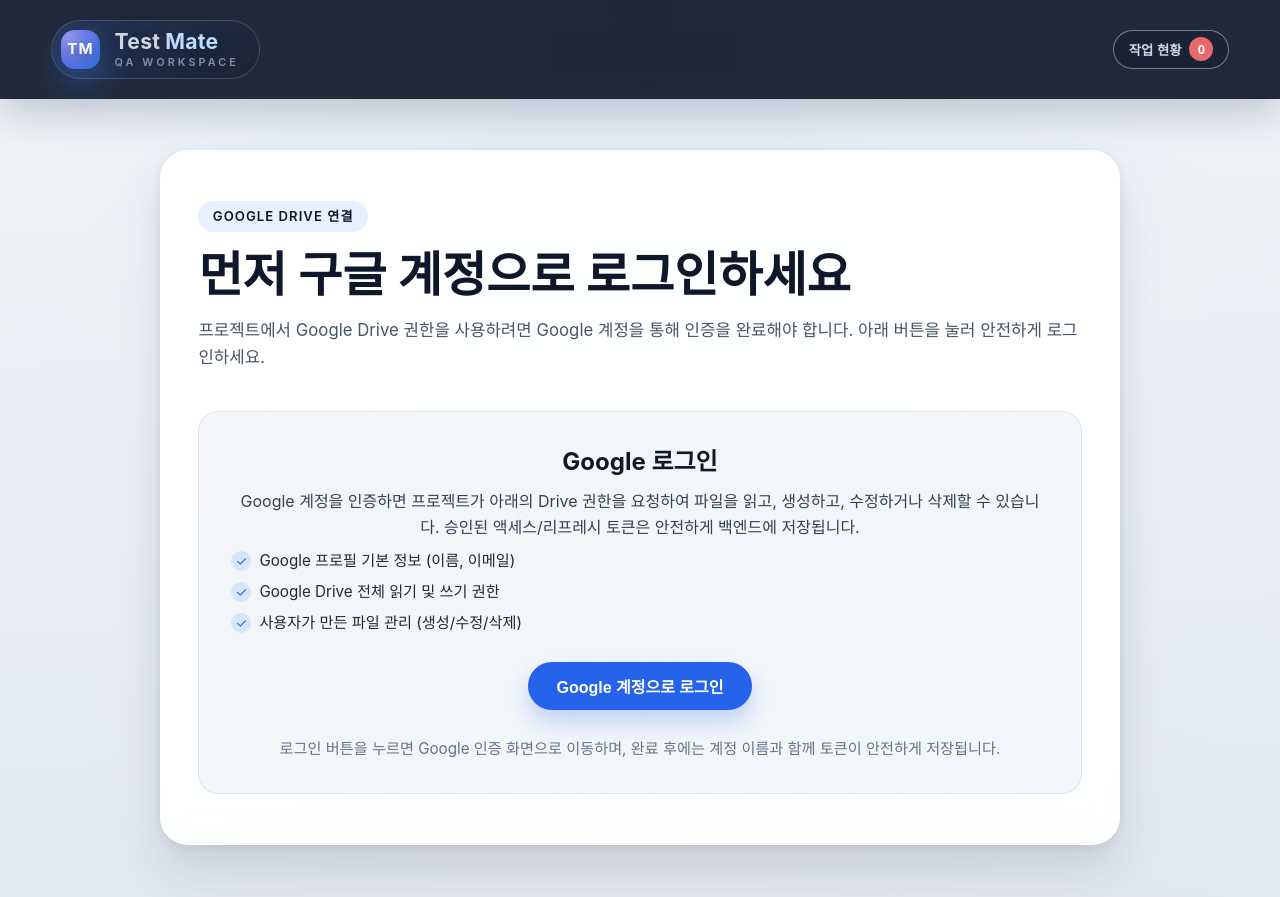
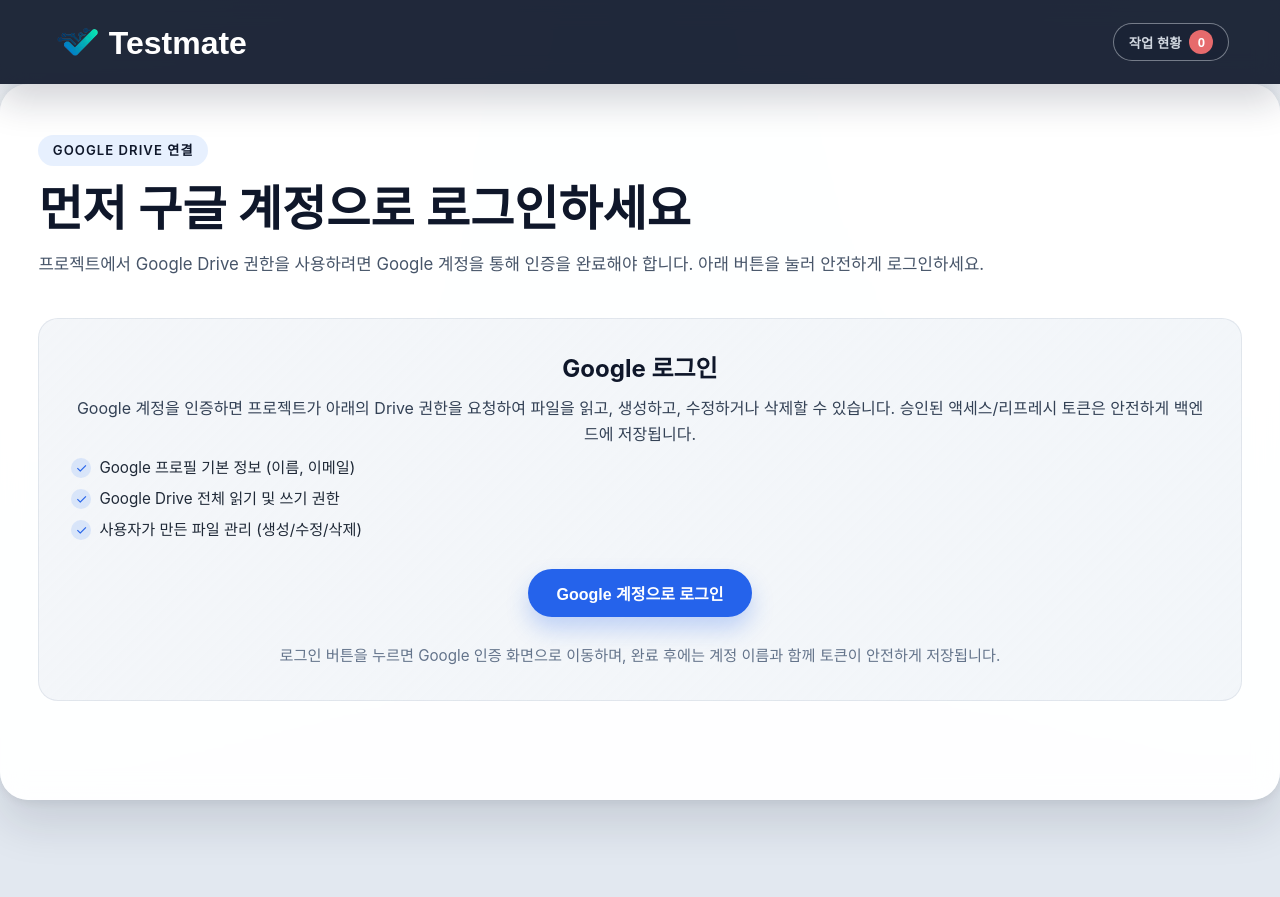
Before and after one commit to phj9745/tta-ai-project, a React (Vite) app in the folder frontend/: page / in a window 1280 px wide. After the commit the page ends 800 px from the top, so only its background shows below. Built offline with nearby package versions, Linux system fonts and the light colour scheme.

Commit message:
로고 변경

```diff
--- a/frontend/src/App.css
+++ b/frontend/src/App.css
@@ -32,98 +32,40 @@
 }
 
 .app-shell__brand-button {
-  position: relative;
   display: inline-flex;
   align-items: center;
-  gap: 0.9rem;
-  padding: 0.55rem 1.25rem 0.55rem 0.55rem;
-  border-radius: 999px;
-  border: 1px solid rgba(148, 163, 184, 0.28);
-  background: linear-gradient(135deg, rgba(59, 130, 246, 0.16) 0%, rgba(15, 23, 42, 0.28) 100%);
-  color: inherit;
-  font: inherit;
+  justify-content: center;
+  gap: 0.6rem;
+  background: transparent;
+  border: none;
+  box-shadow: none;
   cursor: pointer;
-  text-align: left;
-  transition: transform 0.2s ease, box-shadow 0.2s ease, border-color 0.2s ease, background 0.2s ease;
-}
-
-.app-shell__brand-button:hover,
-.app-shell__brand-button:focus-visible {
-  transform: translateY(-1px);
-  border-color: rgba(148, 197, 255, 0.65);
-  background: linear-gradient(135deg, rgba(96, 165, 250, 0.35) 0%, rgba(30, 64, 175, 0.65) 100%);
-  color: #f8fafc;
-  box-shadow: 0 18px 36px rgba(15, 23, 42, 0.35);
-}
-
-.app-shell__brand-button:focus-visible {
-  outline: 2px solid rgba(226, 232, 240, 0.75);
-  outline-offset: 3px;
 }
 
 .app-shell__brand-mark {
-  position: relative;
-  width: 2.45rem;
-  height: 2.45rem;
-  border-radius: 0.85rem;
-  display: inline-flex;
+  width: 42px;
+  height: 42px;
+  display: flex;
   align-items: center;
   justify-content: center;
-  overflow: hidden;
-  background: linear-gradient(135deg, rgba(79, 70, 229, 0.95) 0%, rgba(59, 130, 246, 0.85) 100%);
-  box-shadow: 0 16px 32px rgba(59, 130, 246, 0.35);
-}
-
-.app-shell__brand-mark-glow {
-  position: absolute;
-  inset: -30%;
-  border-radius: 50%;
-  background: radial-gradient(circle at 30% 30%, rgba(224, 231, 255, 0.6), transparent 60%);
-  opacity: 0.8;
-}
-
-.app-shell__brand-initials {
-  position: relative;
+  background: transparent;
+}
+
+.app-shell__brand-img {
+  width: 100%;
+  height: 100%;
+  object-fit: contain;
+  display: block;
+}
+
+.app-shell__brand-text {
+  margin-top: 2px;
+  font-size: 2rem;
   font-weight: 700;
-  font-size: 0.95rem;
-  letter-spacing: 0.08em;
-  text-transform: uppercase;
-  color: #f8fafc;
-  text-shadow: 0 4px 12px rgba(15, 23, 42, 0.4);
-}
-
-.app-shell__brand-wordmark {
-  display: flex;
-  flex-direction: column;
-  gap: 0.25rem;
+  color: white;
   line-height: 1;
-}
-
-.app-shell__brand-text {
-  display: inline-flex;
-  align-items: baseline;
-  gap: 0.3rem;
-  font-size: 1.32rem;
-  font-weight: 700;
-  letter-spacing: 0.015em;
-  color: #f1f5f9;
-  text-shadow: 0 8px 24px rgba(15, 23, 42, 0.4);
-}
-
-.app-shell__brand-primary {
-  color: rgba(226, 232, 240, 0.92);
-}
-
-.app-shell__brand-highlight {
-  color: #bfdbfe;
-}
-
-.app-shell__brand-tagline {
-  font-size: 0.68rem;
-  font-weight: 600;
-  letter-spacing: 0.28em;
-  text-transform: uppercase;
-  color: rgba(148, 163, 184, 0.85);
+  display: flex;
+  align-items: center;
 }
 
 .app-shell__tasks {
@@ -429,7 +371,7 @@
 
 .app-shell__main {
   --app-shell-main-padding-x: clamp(1.5rem, 4vw, 3.5rem);
-  --app-shell-main-padding-y: clamp(2rem, 4vw, 4rem);
+  /* --app-shell-main-padding-y: clamp(2rem, 4vw, 4rem); */
   flex: 1;
   display: flex;
   align-items: stretch;
@@ -448,7 +390,7 @@
 }
 
 .page {
-  width: min(960px, 100%);
+  width: min(1280px, 100%);
   margin: 0 auto;
   padding: clamp(2.5rem, 4vw, 4rem) clamp(1.75rem, 3vw, 3.5rem);
   border-radius: 28px;
@@ -1826,6 +1768,7 @@
   width: 1280px;
   overflow: visible;
   height: max-content;
+  margin: 20px;
 }
 
 .project-management-content__inner--preview {
--- a/frontend/src/app/components/AppShell.tsx
+++ b/frontend/src/app/components/AppShell.tsx
@@ -59,16 +59,9 @@
               aria-label="프로젝트 선택 화면으로 이동"
             >
               <span className="app-shell__brand-mark" aria-hidden="true">
-                <span className="app-shell__brand-mark-glow" />
-                <span className="app-shell__brand-initials">TM</span>
+                <img src="/logo.png" alt="Testmate 로고" className="app-shell__brand-img" />
               </span>
-              <span className="app-shell__brand-wordmark">
-                <span className="app-shell__brand-text">
-                  <span className="app-shell__brand-primary">Test</span>
-                  <span className="app-shell__brand-highlight">Mate</span>
-                </span>
-                <span className="app-shell__brand-tagline">QA Workspace</span>
-              </span>
+              <span className="app-shell__brand-text">Testmate</span>
             </button>
           </div>
           <div className="app-shell__header-right">
--- a/frontend/src/components/ProjectCreationModal.tsx
+++ b/frontend/src/components/ProjectCreationModal.tsx
@@ -98,12 +98,12 @@
       open={open}
       onClose={isSubmitting ? () => {} : onClose}
       title="새 프로젝트 생성"
-      description="DOCX 또는 PDF를 업로드하면 'GS-X-X-XXXX' 폴더와 필수 하위 폴더가 자동으로 만들어집니다."
+      description="시험 합의서를 업로드하면 시험 폴더와 하위 폴더가 자동으로 만들어집니다."
     >
       <form className="modal__form" onSubmit={handleSubmit} aria-busy={isSubmitting}>
         <div className="modal__body">
           <p className="modal__helper-text">
-            업로드한 파일은 생성되는 프로젝트의 ‘0. 사전 자료’ 폴더에 저장됩니다.
+            업로드한 시험합의서는 생성되는 프로젝트 폴더에 저장됩니다.
           </p>
 
           <FileUploader allowedTypes={AGREEMENT_FILE_TYPES} files={files} onChange={setFiles} />
--- a/frontend/src/components/SecurityReportWorkflow.tsx
+++ b/frontend/src/components/SecurityReportWorkflow.tsx
@@ -357,7 +357,7 @@
       <section className="defect-workflow__section" aria-labelledby="security-upload">
         <div className="defect-workflow__section-heading">
           <h2 id="security-upload" className="defect-workflow__title">
-            1. Invicti 상세 스캔 보고서 업로드
+            Invicti 상세 스캔 보고서 업로드
           </h2>
           {showResetButton && (
             <div className="defect-workflow__section-actions">
@@ -413,7 +413,7 @@
         <section className="defect-workflow__section" aria-labelledby="security-review">
           <div className="defect-workflow__section-heading">
             <h2 id="security-review" className="defect-workflow__title">
-              2. 보안성 결함 검토 및 편집
+              보안성 결함 검토 및 편집
             </h2>
             <div className="defect-workflow__section-actions">
               <button
--- a/frontend/src/components/defect-report-workflow/SourceUploadPanel.tsx
+++ b/frontend/src/components/defect-report-workflow/SourceUploadPanel.tsx
@@ -34,7 +34,7 @@
   return (
     <section className="defect-workflow__section" aria-labelledby="defect-upload">
       <h2 id="defect-upload" className="defect-workflow__title">
-        1. 기능리스트 및 결함 메모 업로드
+        기능리스트 및 결함 메모 업로드
       </h2>
       <div className="defect-workflow__upload-group">
         <div className="defect-workflow__upload-block">
@@ -53,7 +53,7 @@
         </div>
         <div className="defect-workflow__upload-block">
           <h3 className="defect-workflow__subtitle">결함 메모 업로드</h3>
-          <p className="defect-workflow__helper">숫자 목록(1. 2. …) 형태의 TXT 파일을 업로드한 뒤 결함 문장을 정제하세요.</p>
+          <p className="defect-workflow__helper">결함 내용이 작성된 TXT 파일을 업로드하면 공식적인 문장으로 정제합니다.</p>
           <FileUploader
             allowedTypes={TXT_ALLOWED_TYPES}
             files={sourceFiles}
--- a/frontend/src/components/testcase-workflow/TestcaseWorkflow.tsx
+++ b/frontend/src/components/testcase-workflow/TestcaseWorkflow.tsx
@@ -1084,7 +1084,7 @@
                                 />
                               </label>
                               <label className="testcase-workflow__scenario-field">
-                                <span>입력(사전조건 포함)</span>
+                                <span>입력</span>
                                 <textarea
                                   className="testcase-workflow__textarea"
                                   value={scenario.input}
@@ -1094,7 +1094,7 @@
                                 />
                               </label>
                               <label className="testcase-workflow__scenario-field">
-                                <span>기대 출력(사후조건 포함)</span>
+                                <span>기대 출력</span>
                                 <textarea
                                   className="testcase-workflow__textarea"
                                   value={scenario.expected}
```
Also changed, not shown: frontend/public/logo.png (added).
